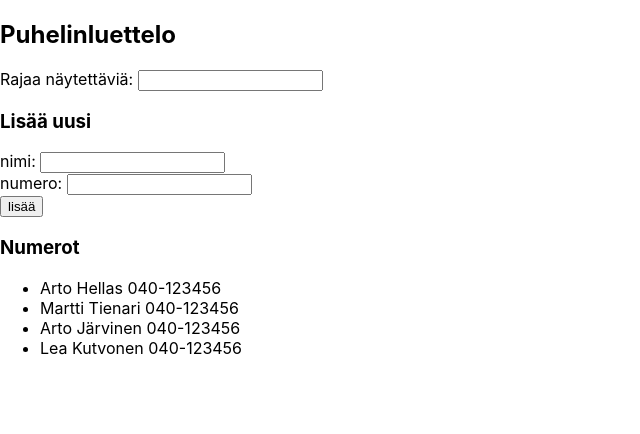
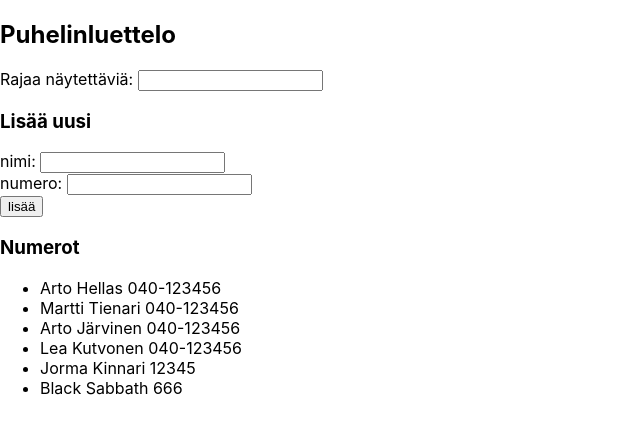
Before and after one commit to SmallHollow/fullstackopen2019, a React (Create React App) app in the folder osa2/puhelinluettelo/: page / in a window 1280 px wide. Shown: the top 434 px of the page, without its empty margins (0-640 px from the left). Built offline with nearby package versions, Linux system fonts and the light colour scheme; data requests are answered from the project's data file.

Commit message:
2.15 puhelinluettelo step7

```diff
--- a/osa2/puhelinluettelo/db.json
+++ b/osa2/puhelinluettelo/db.json
@@ -19,6 +19,16 @@
       "name": "Lea Kutvonen",
       "number": "040-123456",
       "id": 4
+    },
+    {
+      "name": "Jorma Kinnari",
+      "number": "12345",
+      "id": 5
+    },
+    {
+      "name": "Black Sabbath",
+      "number": "666",
+      "id": 6
     }
   ]
 }
--- a/osa2/puhelinluettelo/src/App.js
+++ b/osa2/puhelinluettelo/src/App.js
@@ -47,7 +47,12 @@ const App = () => {
     if (nameExists(newName)) {
       alert(`${newName} on jo luettelossa!`)
     } else {
-      setPersons(persons.concat(nameObject))
+      axios
+        .post('http://localhost:3001/persons', nameObject)
+        .then(response => {
+          console.log(response)
+          setPersons(persons.concat(nameObject))
+        })
     }
     setNewName('')
     setNewNumber('')
```
